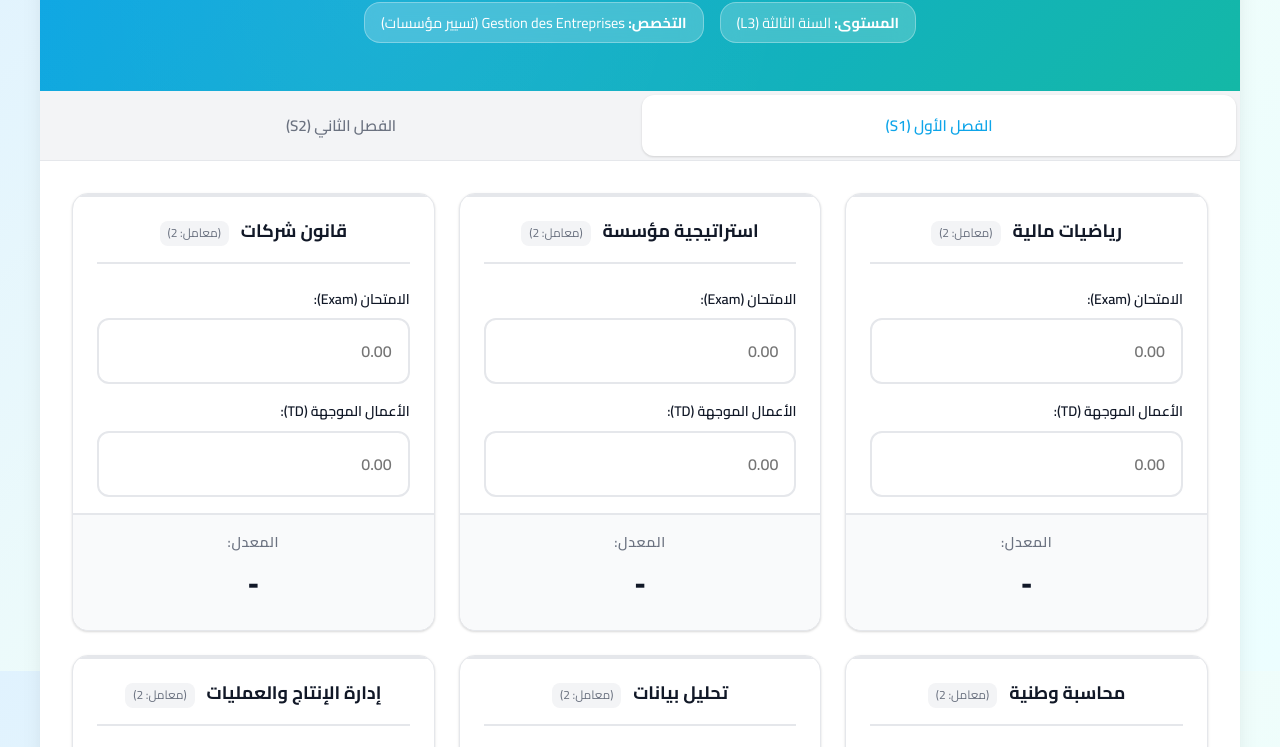
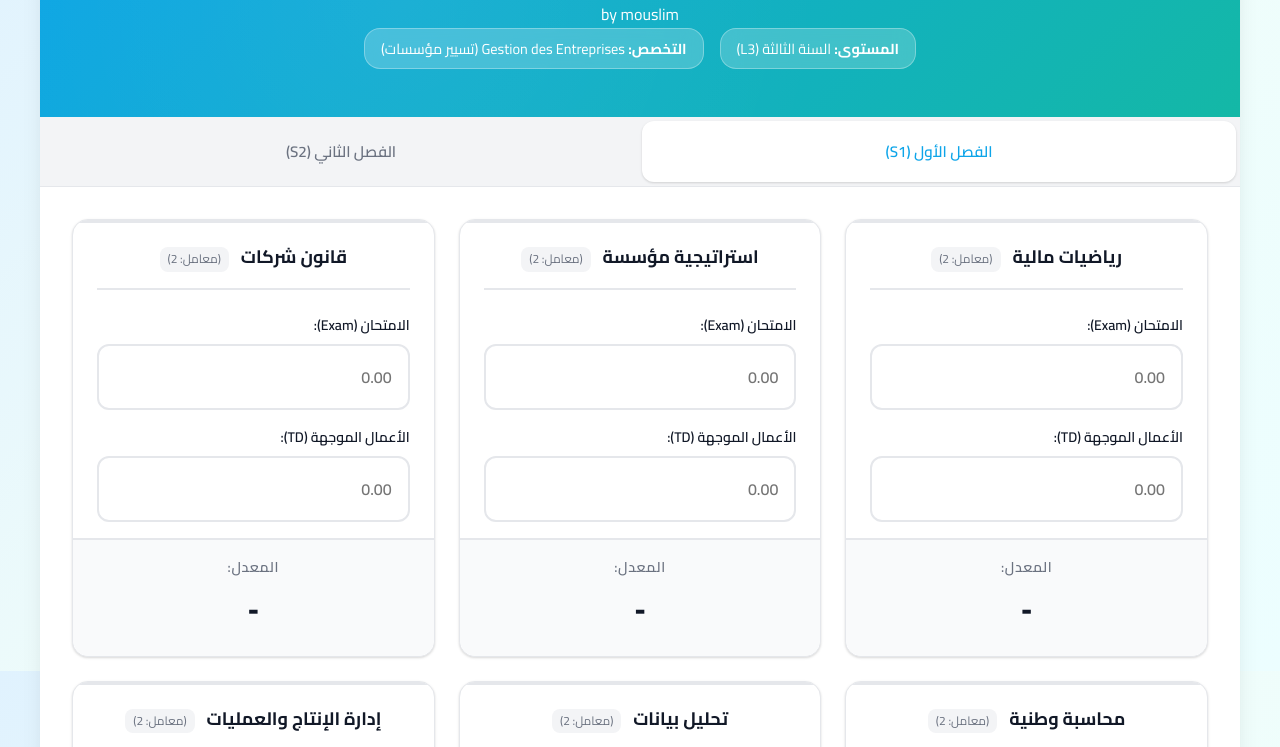
Before and after one commit to haroun0011/calcul1, a plain HTML site: page index.html in a window 1280 px wide. Shown: the part 129-876 px from the top of the page. Drawn offline with Linux system fonts and the light colour scheme.

Commit message:
Fix HTML structure and update author information

```diff
--- a/index.html
+++ b/index.html
@@ -16,6 +16,7 @@
     <div class="container">
         <header>
             <h1>حاسبة المعدل الجامعي</h1>
+            <p class="author-top">by mouslim</p>
             <div class="info">
                 <p><strong>المستوى:</strong> السنة الثالثة (L3)</p>
                 <p><strong>التخصص:</strong> Gestion des Entreprises (تسيير مؤسسات)</p>
```
